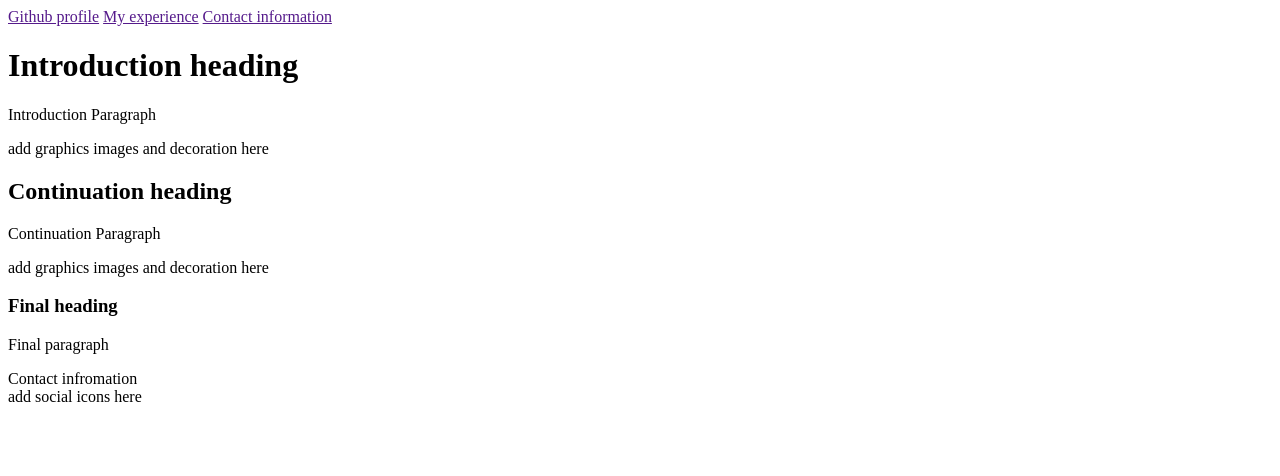
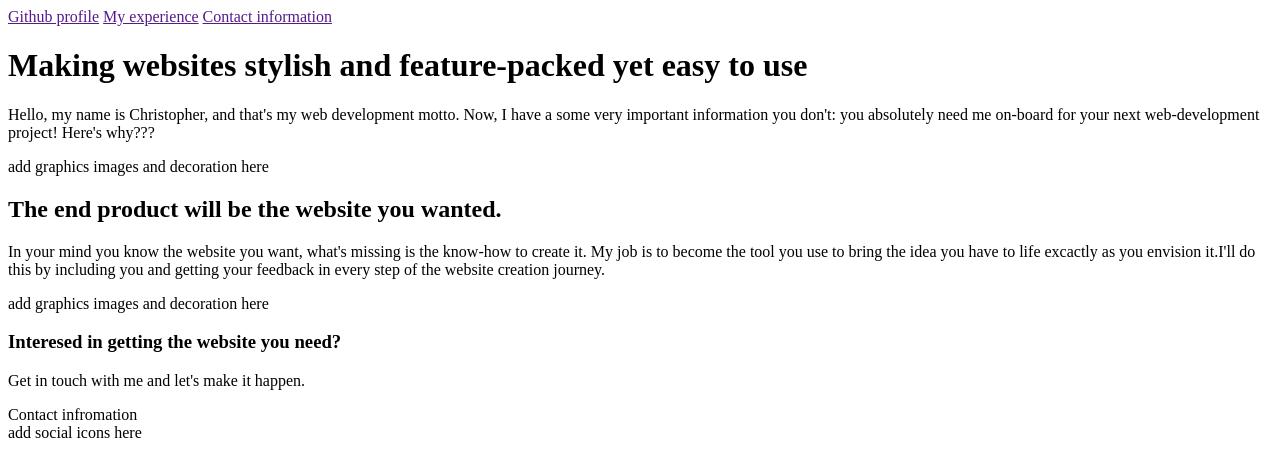
Before and after one commit to chris-wamae/personal-website-one, a plain HTML site: page index.html in a window 1280 px wide. Drawn offline with Linux system fonts and the light colour scheme.

Commit message:
added website text content to the html page

```diff
--- a/index.html
+++ b/index.html
@@ -14,8 +14,15 @@
     </nav>
 
     <div>
-        <h1>Introduction heading</h1>
-        <p>Introduction Paragraph</p>
+        <h1>Making websites stylish and feature-packed yet easy to use</h1>
+        <p>Hello, my name is Christopher, and that's my web development motto.
+           Now, I have a some very important information you don't: you absolutely need me on-board for your
+           next web-development project!
+           Here's why???
+           <!-- decorate why???/just the question marks and make it a link to the second div with more
+           information-->
+
+        </p>
     </div>
 
     <div>
@@ -23,8 +30,11 @@
     </div>
 
     <div>
-       <h2>Continuation heading</h2>
-       <p>Continuation Paragraph</p>
+       <h2>The end product will be the website<strong> you</strong> wanted.</h2>
+       <p>In your mind you know the website you want, what's missing is the know-how to create it.
+        My job is to become the tool you use to bring the idea you have to life excactly as you envision it.I'll do this
+        by including you and getting your feedback in every step of the website creation journey.
+       </p>
     </div>
 
     <div>
@@ -32,8 +42,8 @@
     </div>
 
     <div>
-        <h3>Final heading</h3>
-        <p>Final paragraph</p>
+        <h3>Interesed in getting the website <strong>you</strong> need?</h3>
+        <p>Get in touch with me and let's make it happen.</p>
        <footer>Contact infromation</footer>
     </div>
 
```
